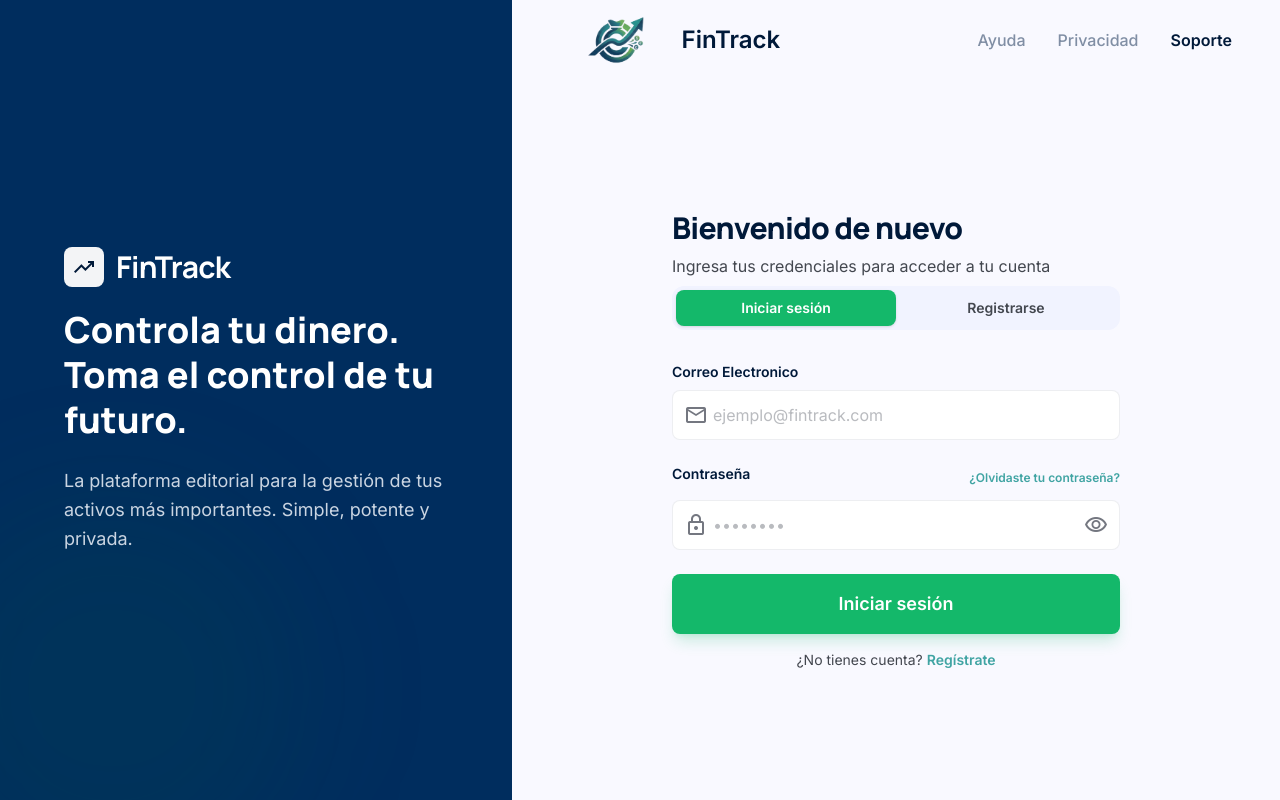
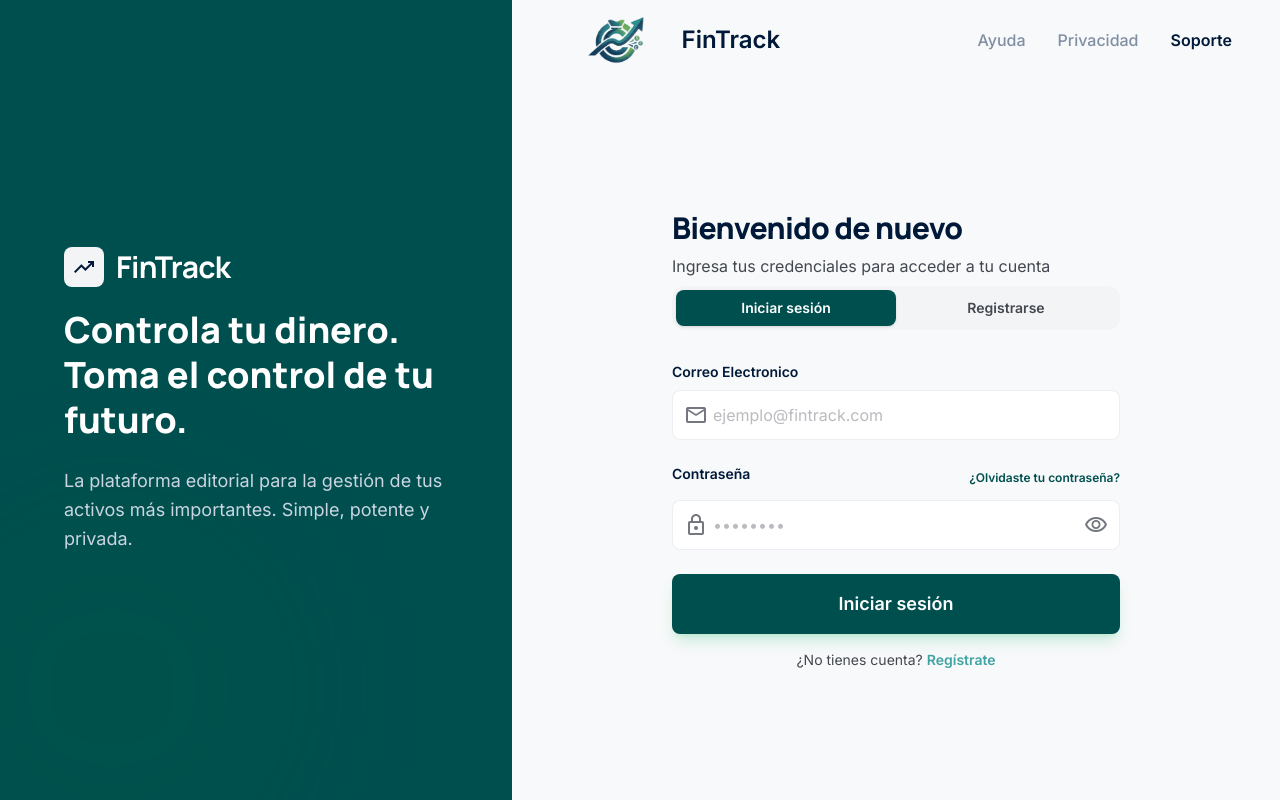
Before and after one commit to DanielRN-SOFT/fintrack-frontend, a React (Vite) app: page / in a window 1280 px wide. Built offline with nearby package versions, Linux system fonts and the light colour scheme; no server answers.

Commit message:
Nuevo diseño y paleta de colores en las vistas

```diff
--- a/src/components/Auth/SidebarAuth.jsx
+++ b/src/components/Auth/SidebarAuth.jsx
@@ -31,7 +31,7 @@ const SideBarAuth = () => {
   isConfirmed ? (pathname = "/confirmar") : (pathname = pathname)
 
   return (
-    <aside className="hidden md:flex md:w-[40%] bg-primary-container flex-col justify-center p-12 fixed left-0 top-0 bottom-0 z-50 overflow-hidden min-h-dvh items-center">
+    <aside className="hidden md:flex md:w-[40%] bg-on-tertiary-fixed-variant flex-col justify-center p-12 fixed left-0 top-0 bottom-0 z-50 overflow-hidden min-h-dvh items-center">
       <div className="absolute inset-0 geometric-pattern pointer-events-none opacity-50"></div>
       <div className="absolute -bottom-20 -left-20 w-96 h-96 bg-secondary/10 rounded-full blur-3xl pointer-events-none"></div>
       <div className="relative z-10">
--- a/src/pages/ForgotPassword.jsx
+++ b/src/pages/ForgotPassword.jsx
@@ -79,7 +79,7 @@ const ForgotPassword = () => {
           {msg && <Alerta alerta={alerta} />}
 
           <button
-            className="w-full py-4 px-6 cursor-pointer bg-[#14B86A] text-white rounded-lg font-bold text-lg hover:bg-[#14B86A]/90 transition-all transform hover:scale-[1.01] active:scale-[0.98] shadow-lg shadow-[#14B86A]/20"
+            className="w-full py-4 px-6 cursor-pointer bg-on-tertiary-fixed-variant text-white rounded-lg font-bold text-lg hover:bg-on-tertiary-fixed-variant/90 transition-all transform hover:scale-[1.01] active:scale-[0.98] shadow-lg shadow-[#14B86A]/20"
             type="submit"
           >
             Enviar instrucciones
--- a/src/pages/Login.jsx
+++ b/src/pages/Login.jsx
@@ -69,7 +69,7 @@ const Login = () => {
         {/* <!-- Form Toggle --> */}
         <div className="inline-flex p-1 bg-surface-container-low rounded-xl mb-8 w-full">
           <ButtonAuth
-            className="transition-all bg-[#14B86A] text-white shadow-sm"
+            className="transition-all bg-on-tertiary-fixed-variant text-white shadow-sm"
             mensaje={"Iniciar sesión"}
             url={"/"}
           />
@@ -99,7 +99,7 @@ const Login = () => {
             <div className="flex items-center justify-between mb-2">
               <LabelAuth contenido={"Contraseña"} id={"password"} />
               <Link
-                className="text-xs font-semibold text-on-tertiary-container hover:underline"
+                className="text-xs font-semibold text-on-tertiary-fixed-variant hover:underline"
                 to="/forgot-password"
               >
                 ¿Olvidaste tu contraseña?
@@ -136,7 +136,7 @@ const Login = () => {
 
           {msg && <Alerta alerta={alerta} />}
           <button
-            className="w-full py-4 px-6 cursor-pointer bg-[#14B86A] text-white rounded-lg font-bold text-lg hover:bg-[#14B86A]/90 transition-all transform hover:scale-[1.01] active:scale-[0.98] shadow-lg shadow-[#14B86A]/20"
+            className="w-full py-4 px-6 cursor-pointer bg-on-tertiary-fixed-variant text-white rounded-lg font-bold text-lg hover:bg-on-tertiary-fixed-variant/90 transition-all transform hover:scale-[1.01] active:scale-[0.98] shadow-lg shadow-[#14B86A]/20"
             type="submit"
           >
             Iniciar sesión
--- a/src/pages/Registrar.jsx
+++ b/src/pages/Registrar.jsx
@@ -122,7 +122,7 @@ const Registrar = () => {
             url={"/"}
           />
           <ButtonAuth
-            className="transition-all bg-[#14B86A] text-white shadow-sm"
+            className="transition-all bg-on-tertiary-fixed-variant text-white shadow-sm"
             mensaje={"Registrarse"}
             url={"/sign-up"}
           />
@@ -220,7 +220,7 @@ const Registrar = () => {
           {msg && <Alerta alerta={alerta} onClose={() => setAlerta({})} />}
 
           <button
-            className="w-full py-3 px-6 cursor-pointer bg-[#14B86A] text-white rounded-lg font-bold text-lg hover:bg-[#14B86A]/90 transition-all transform hover:scale-[1.01] active:scale-[0.98] shadow-lg shadow-[#14B86A]/20"
+            className="w-full py-3 px-6 cursor-pointer bg-on-tertiary-fixed-variant text-white rounded-lg font-bold text-lg hover:bg-on-tertiary-fixed-variant/90 transition-all transform hover:scale-[1.01] active:scale-[0.98] shadow-lg shadow-[#14B86A]/20"
             type="submit"
           >
             Crear cuenta
--- a/src/pages/Transacciones.jsx
+++ b/src/pages/Transacciones.jsx
@@ -69,6 +69,7 @@ const Transacciones = () => {
             recargarEstadisticas={ejecutarEstadisticas}
             cerrar={cerrarModal}
             animar={animar}
+
           />
         )}
 
--- a/tailwind.config.js
+++ b/tailwind.config.js
@@ -6,52 +6,52 @@ export default {
     extend: {
       colors: {
         "on-surface-variant": "#43474f",
+        "surface-dim": "#d9dadb",
+        "tertiary-container": "#003434",
+        "on-primary-container": "#7696cd",
+        "on-tertiary-fixed": "#002020",
+        "tertiary-fixed": "#93f2f2",
+        primary: "#001939",
+        "on-error-container": "#93000a",
+        "on-error": "#ffffff",
+        error: "#ba1a1a",
+        "primary-fixed-dim": "#a9c7ff",
+        "on-primary-fixed-variant": "#244779",
+        "on-secondary-fixed-variant": "#00522c",
+        "secondary-fixed": "#70fda7",
+        "tertiary-fixed-dim": "#76d6d5",
+        secondary: "#006d3c",
+        "on-secondary": "#ffffff",
+        "surface-container-low": "#f3f4f5",
+        "surface-container-high": "#e7e8e9",
+        "secondary-container": "#70fda7",
+        "on-primary-fixed": "#001b3d",
+        tertiary: "#001d1d",
+        "surface-container-lowest": "#ffffff",
+        "surface-bright": "#f8f9fa",
+        outline: "#747780",
+        "primary-fixed": "#d6e3ff",
+        "on-secondary-container": "#007440",
+        "inverse-primary": "#a9c7ff",
+        "on-secondary-fixed": "#00210e",
+        "inverse-surface": "#2e3132",
+        "inverse-on-surface": "#f0f1f2",
+        background: "#f8f9fa",
+        "surface-container-highest": "#e1e3e4",
+        "on-surface": "#191c1d",
+        "secondary-fixed-dim": "#50e08d",
         "on-primary": "#ffffff",
-        "on-secondary-fixed-variant": "#00522c",
-        "secondary-fixed-dim": "#50e08d",
         "error-container": "#ffdad6",
         "on-tertiary-fixed-variant": "#004f4f",
-        "primary-fixed-dim": "#a9c7ff",
-        "inverse-on-surface": "#ecf0ff",
-        "surface-container-lowest": "#ffffff",
-        "on-error-container": "#93000a",
-        primary: "#001939",
-        "tertiary-fixed-dim": "#76d6d5",
-        error: "#ba1a1a",
-        tertiary: "#001d1d",
-        "secondary-container": "#70fda7",
-        "surface-dim": "#d4daea",
-        "on-primary-fixed": "#001b3d",
-        "on-error": "#ffffff",
-        "tertiary-container": "#003434",
+        "on-background": "#191c1d",
+        "surface-tint": "#3e5f92",
         "outline-variant": "#c3c6d0",
-        surface: "#f9f9ff",
-        "primary-fixed": "#d6e3ff",
-        "tertiary-fixed": "#93f2f2",
-        "inverse-primary": "#a9c7ff",
-        "on-primary-container": "#7696cd",
-        "surface-container-highest": "#dde2f3",
-        "on-surface": "#161c27",
-        outline: "#747780",
-        "surface-container": "#e8eeff",
-        "surface-container-high": "#e3e8f9",
+        "surface-variant": "#e1e3e4",
+        "on-tertiary-container": "#40a4a3",
+        "on-tertiary": "#ffffff",
         "primary-container": "#002d5e",
-        "on-background": "#161c27",
-        "on-tertiary-fixed": "#002020",
-        "on-secondary": "#ffffff",
-        "surface-tint": "#3e5f92",
-        "on-tertiary": "#ffffff",
-        "surface-container-low": "#f1f3ff",
-        "on-secondary-container": "#007440",
-        "inverse-surface": "#2a303d",
-        secondary: "#006d3c",
-        "secondary-fixed": "#70fda7",
-        background: "#f9f9ff",
-        "on-tertiary-container": "#40a4a3",
-        "surface-variant": "#dde2f3",
-        "on-secondary-fixed": "#00210e",
-        "on-primary-fixed-variant": "#244779",
-        "surface-bright": "#f9f9ff",
+        surface: "#f8f9fa",
+        "surface-container": "#edeeef",
       },
 
       borderRadius: {
```
Also changed, not shown: src/components/Private-Routes/NavBar.jsx (+7 -6 lines), src/components/Private-Routes/SideBar.jsx (+10 -10 lines), src/components/Transacciones/ModalTransaccion.jsx (+7 -7 lines).
